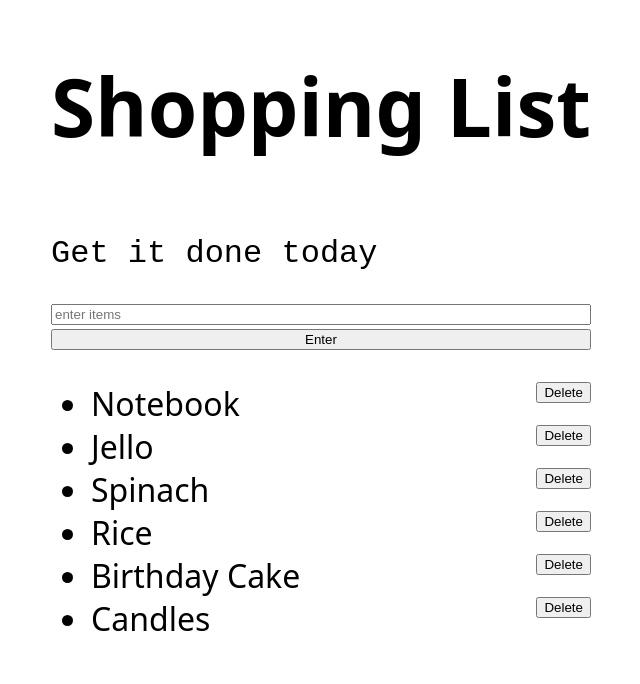
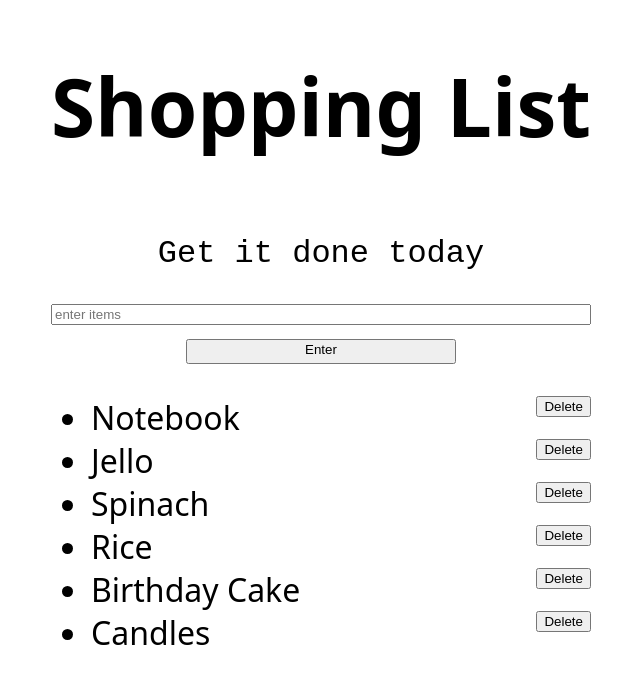
Before and after one commit to fairwind2k/todo_list, a plain HTML site: page index.html in a window 1280 px wide. Shown: the whole page, without its empty margins (327-967 px from the left). Drawn offline with Linux system fonts and the light colour scheme.

Commit message:
Update style.css
add grid for button

```diff
--- a/style.css
+++ b/style.css
@@ -20,13 +20,21 @@ h1, p, body {
 
 p {
   font-family: "Dank Mono", ui-monospace, monospace;
+  text-align: center;
+/*  grid-row: 2;*/
 }
 
 /*html {
   block-size: 100%;
   inline-size: 100%;
 }*/
+/*input {
+  grid-row: 3;
+}
 
+ul {
+  grid-row: 4;
+}*/
 .done {
   text-decoration: line-through;
 }
@@ -37,6 +45,12 @@ p {
 }
 
 #enter {
-  margin-top: 0.3em;
-  float: right;
+  margin-top: 1em;
+  width: 50%;
+  display: grid;
+  place-self: center;
+  height: 25px;
+
+/*  grid-column-start: 2;
+  grid-row: 3;*/
 }
```
